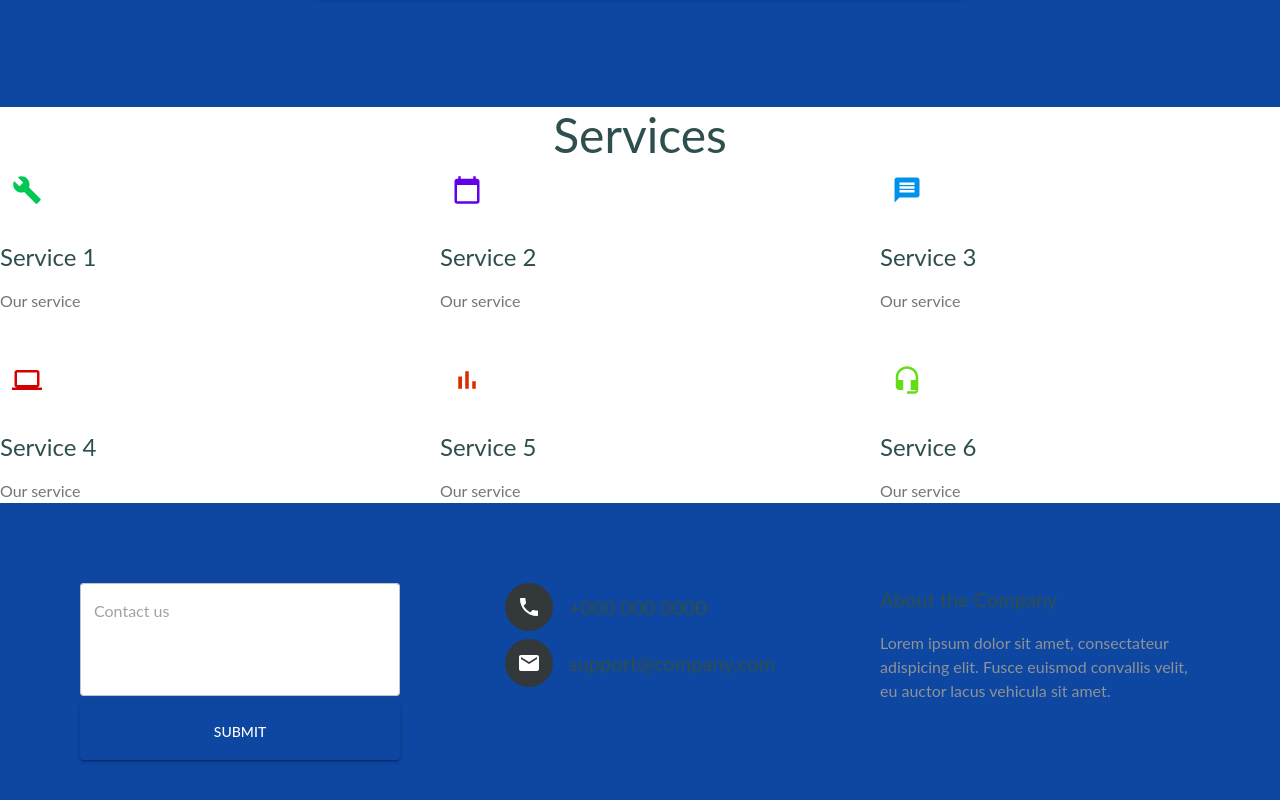
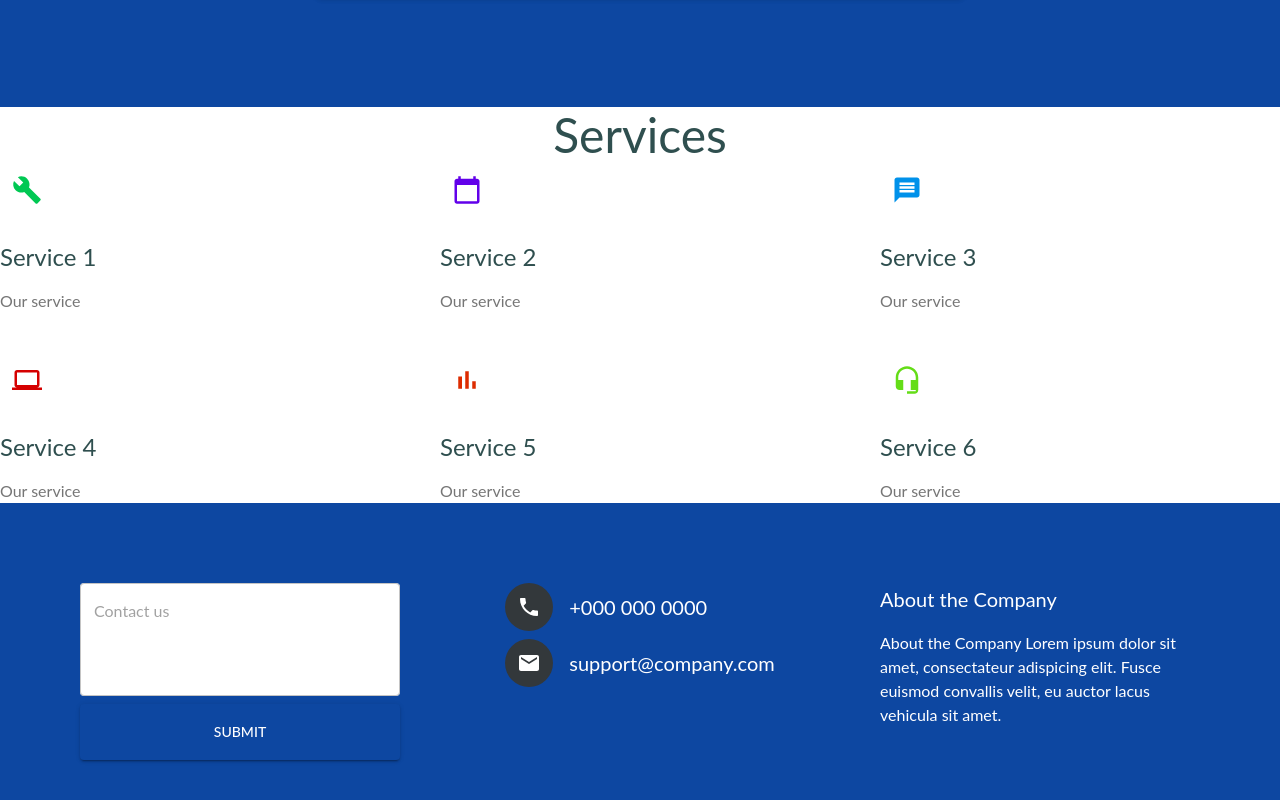
Before and after one commit to larryworm1127/Shopping-Queue, a React (Create React App) app: page / in a window 1280 px wide. Shown: the part 634-1434 px from the top of the page. Built offline with nearby package versions, Linux system fonts and the light colour scheme.

Commit message:
Font color change

```diff
--- a/src/components/Home/Footer.js
+++ b/src/components/Home/Footer.js
@@ -84,7 +84,7 @@ function Footer(props) {
                         flexDirection="column"
                         justifyContent="center"
                       >
-                        <Typography variant="h6" className="text-white">
+                        <Typography variant="h6" className={classes.brandText}>
                           {info.description}
                         </Typography>
                       </Box>
@@ -95,10 +95,11 @@ function Footer(props) {
             </Grid>
           </Hidden>
           <Grid item xs={12} md={6} lg={4}>
-            <Typography variant="h6" paragraph className="text-white">
+            <Typography variant="h6" paragraph className={classes.brandText}>
               About the Company
             </Typography>
-            <Typography style={{ color: "#8f9296" }} paragraph>
+            <Typography style={{ color: "#FFFFFF" }} paragraph>
+              About the Company
               Lorem ipsum dolor sit amet, consectateur adispicing elit. Fusce
               euismod convallis velit, eu auctor lacus vehicula sit amet.
             </Typography>
```
Lines whose indentation alone changed are shown as unchanged.
